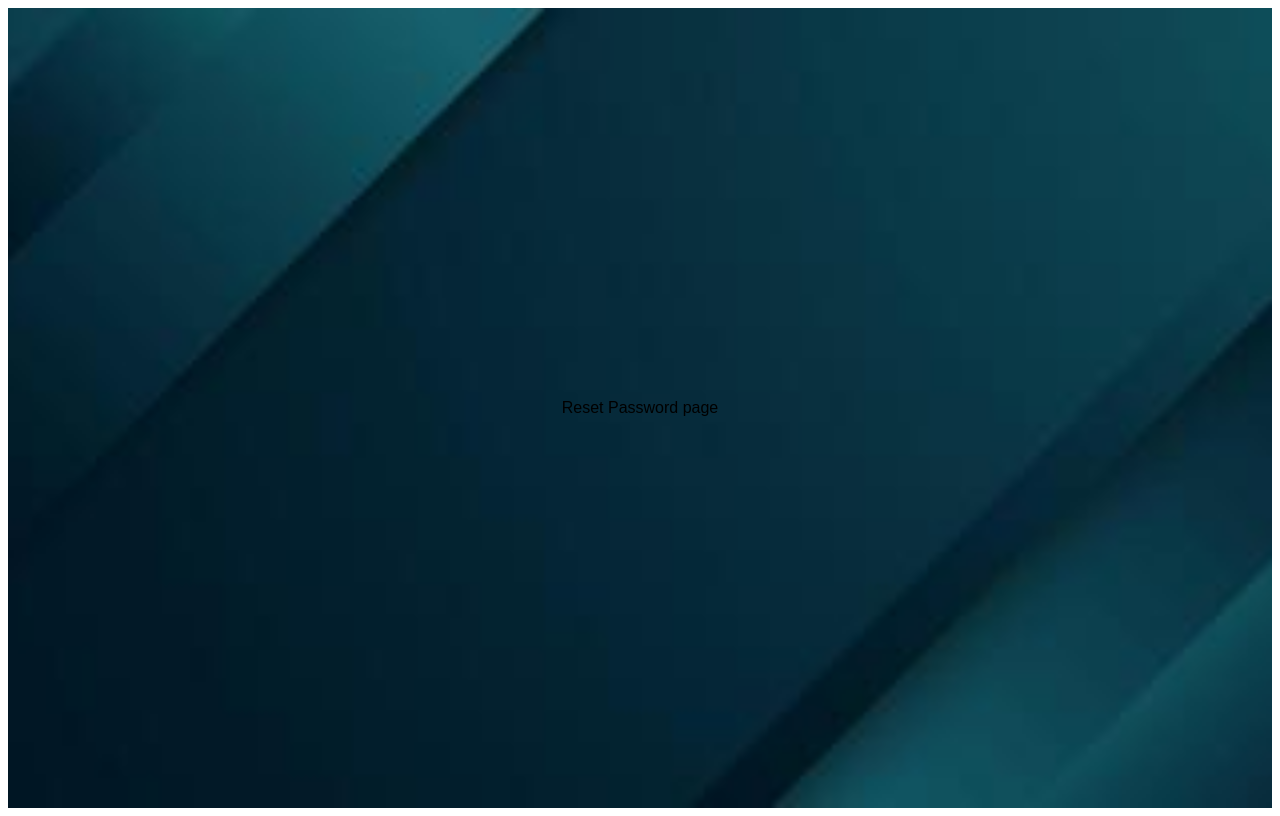
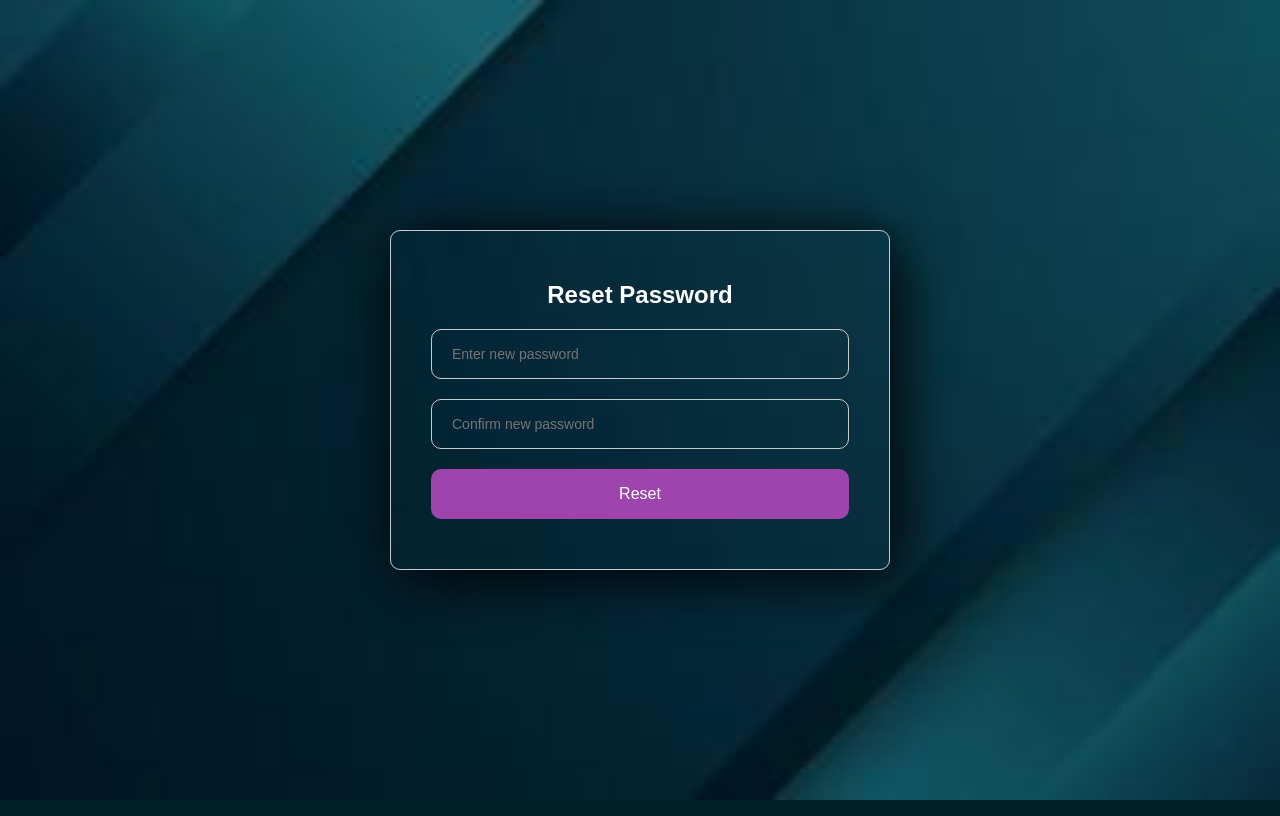
Before and after one commit to neelgit1010/Panel, a Node server app: template server/views/index.ejs in a window 1280 px wide. Run offline with Node 20, Linux system fonts and the light colour scheme; the template is opened without the code that fills it, so the values that code supplies are empty; some libraries are stand-ins or nearby versions.

Commit message:
reset pwd backend

```diff
--- a/App/src/index.css
+++ b/App/src/index.css
@@ -14,6 +14,7 @@
   color: white;
   border-radius: 10px;
   padding: 30px;
+  box-shadow: 7px 7px 60px #000;
 
   @media (max-width: 500px) {
     width: 320px;
--- a/server/index.js
+++ b/server/index.js
@@ -67,6 +67,7 @@ app.use(cors());
 app.set("view engine", "ejs");
 app.use(bodyParser.json());
 app.use(express.static('public'));
+app.use(express.urlencoded({ extended: true }));
 require("dotenv").config();
 
 // Connect to MongoDB
--- a/server/public/index.css
+++ b/server/public/index.css
@@ -1,3 +1,10 @@
+* {
+    margin: 0;
+    padding: 0;
+    box-sizing: border-box;
+  }
+
+
 .landing-page {
     font-family: "Poppins", sans-serif;
     display: flex;
@@ -8,3 +15,48 @@
     background-size: cover;
     background-position: center;
 }
+
+form {
+  width: 90%;
+  max-width: 500px;
+  display: flex;
+  flex-direction: column;
+  border: 0.5px solid #c6cbd1;
+  padding: 50px 40px;
+  border-radius: 10px;
+  box-shadow: 7px 7px 60px #000;
+  gap: 20px;
+  text-align: center;
+  color: white;
+}
+
+form input {
+  width: 100%;
+  height: 50px;
+  border: 0.5px solid #c6cbd1;
+  outline: none;
+  border-radius: 10px;
+  padding: 0 20px;
+  font-size: 14px;
+  background: transparent;
+  color: white;
+}
+
+form button {
+  width: 100%;
+  height: 50px;
+  border: none;
+  outline: none;
+  border-radius: 10px;
+  background-color: #9d44ad;
+  color: white;
+  font-size: 16px;
+  font-weight: 500;
+  cursor: pointer;
+}
+
+form button:hover {
+  background-color: #4c2354;
+  color: white;
+  transition: 0.5s;
+}
--- a/server/utils/email.js
+++ b/server/utils/email.js
@@ -1,11 +1,13 @@
 const {
   handleResetPassword,
   getResetPassword,
+  setNewPassword,
 } = require("../controllers/reset");
 
 const router = require("express").Router();
 
 router.post("/", handleResetPassword);
 router.get("/:id/:token", getResetPassword);
+router.post("/:id/:token", setNewPassword);
 
 module.exports = router;
--- a/server/views/index.ejs
+++ b/server/views/index.ejs
@@ -5,10 +5,23 @@
     <meta name="viewport" content="width=device-width, initial-scale=1.0">
     <title>Reset Password</title>
     <link rel="stylesheet" href="/index.css">
+    <script>
+        const status = "<%- JSON.stringify(status) %>";
+        if(JSON.parse(status) === "verified") {
+            if(confirm("Do u wish to Login?")) {
+                window.location.href = "http://localhost:5173/";
+            }
+        }
+    </script>
 </head>
 <body>
     <div class="landing-page">
-        Reset Password page
+        <form action="/reset-password/<%= id %>/<%= token %>" method="post">
+            <h2>Reset Password</h2>
+            <input type="text" name="password" id="password" placeholder="Enter new password">
+            <input type="text" name="confirmPassword" id="confirmPassword" placeholder="Confirm new password">
+            <button type="submit">Reset</button>
+        </form>
     </div>
 </body>
 </html>
```
Also changed, not shown: server/controllers/reset.js (+93 -53 lines).
